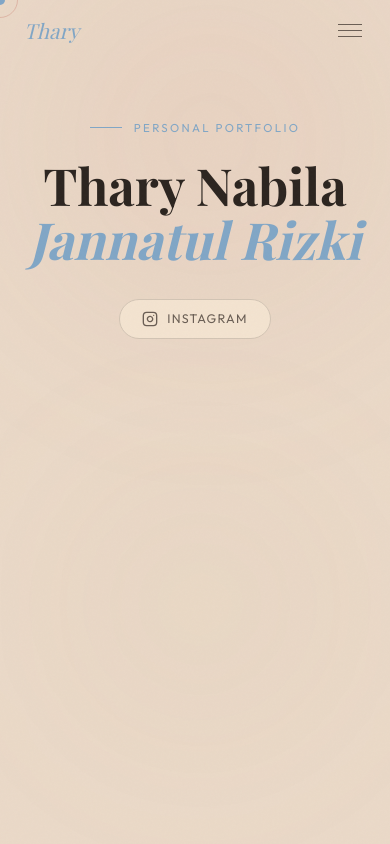
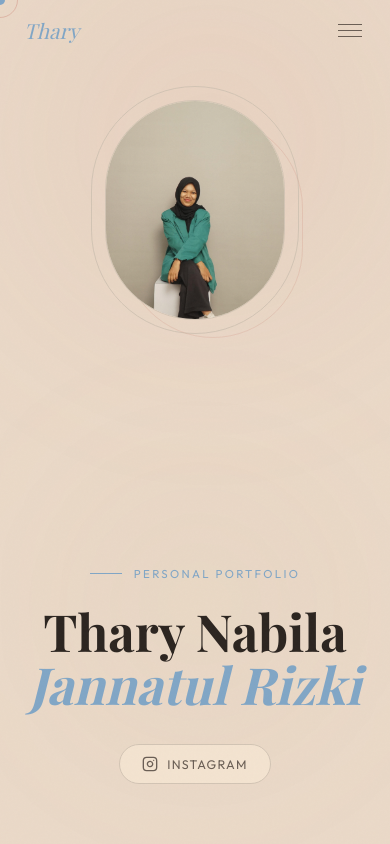
Before and after one commit to taarrn/portofolio_thary, a plain HTML site: page index.html in a window 390 px wide. Shown: the top 844 px of the page. Drawn offline with nearby package versions, Linux system fonts and the light colour scheme; a web font is replaced by a local one.

Commit message:
Update styles.css

```diff
--- a/styles.css
+++ b/styles.css
@@ -222,9 +222,10 @@ footer { text-align:center; padding:36px 24px; border-top:1px solid var(--border
 footer span { font-family:'Playfair Display',serif; font-style:italic; color:var(--rose); }
 
 @media (max-width:860px) {
-  #hero { text-align:center; padding:120px 24px 60px; flex-direction:column; }
+  #hero { text-align:center; padding:100px 24px 60px; flex-direction:column; align-items:center; }
   .hero-eyebrow { justify-content:center; }
-  .hero-right { display:none; }
+  .hero-right { display:flex; justify-content:center; order:-1; margin-bottom:8px; }
+  .profile-frame { width:180px; height:220px; }
   .hero-social { display:flex; justify-content:center; }
   .section-wrap { padding:80px 24px; }
   nav#navbar { padding:16px 24px; }
```
